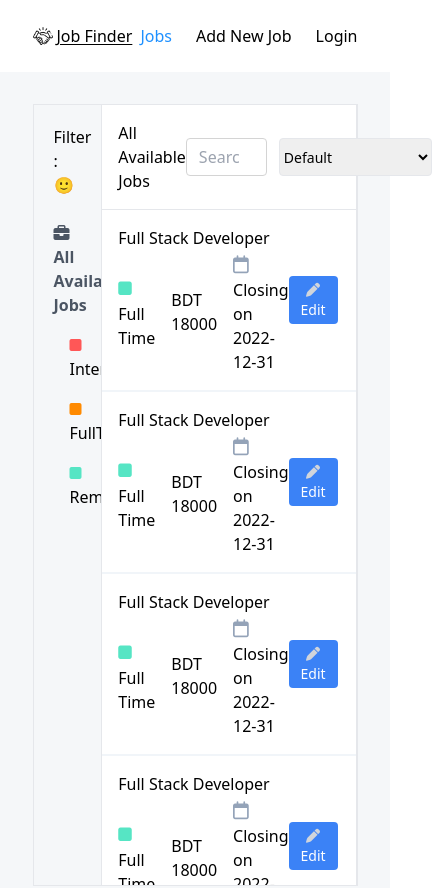
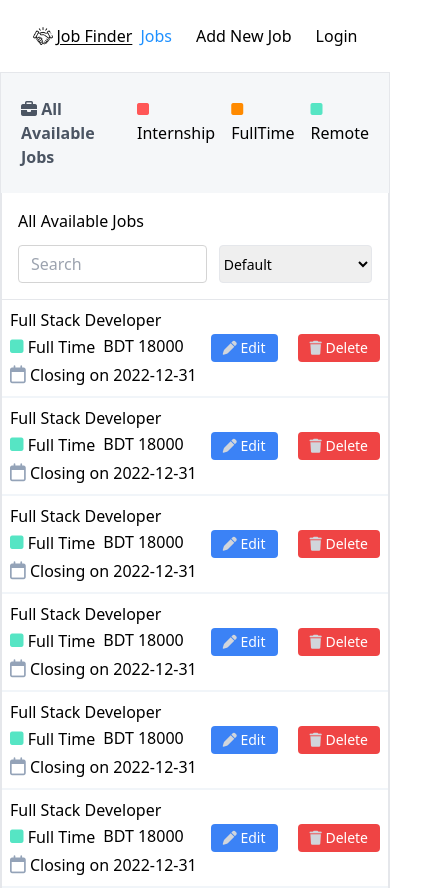
Before and after one commit to Imran-2022/jobFinderF, a React (Vite) app: page / in a window 390 px wide. Shown: the top 888 px of the page, 432 px wide, since content can reach past the window. Built offline with nearby package versions, Linux system fonts and the light colour scheme.

Commit message:
home page responsive

```diff
--- a/src/components/HomeMenu.jsx
+++ b/src/components/HomeMenu.jsx
@@ -2,8 +2,8 @@ import React from 'react';
 
 const HomeMenu = () => {
     return (
-        <div className='flex items-center justify-between border-b p-4'>
-            <p>All Available Jobs</p>
+        <div className='flex flex-wrap items-center justify-between border-b p-4'>
+            <p className='pb-3 sm:pb-0'>All Available Jobs</p>
             <div className='flex gap-3'>
                 <div className="xl:w-52">
                     <div className="relative flex w-full flex-wrap items-stretch">
--- a/src/components/JobCard.jsx
+++ b/src/components/JobCard.jsx
@@ -3,12 +3,12 @@ import { Link } from 'react-router-dom';
 
 const JobCard = () => {
     return (
-        <div className='p-4 '>
+        <div className='p-2 sm:p-4 '>
             <div className='flex justify-between items-center'>
                 <Link to={`/jobs/details/${1}`}>
                     <div>
                         <p className='hover:underline hover:underline-offset-4'>Full Stack Developer</p>
-                        <div className='flex gap-4 items-center'>
+                        <div className='flex flex-wrap gap-x-2 sm:gap-4 items-center'>
                             {/* <i className={`fa-solid fa-stop  text-lg mr-1.5 !text-${type == 'Remote' ? '[#56E5C4]' : (type == 'Internship' ? '[#FF5757]' : '[#FF8A00]')}`}></i> */}
                             <p><i className={`fa-solid fa-stop  text-lg  !text-[#56E5C4]`}></i> Full Time</p>
                             <p>BDT 18000</p>
@@ -16,7 +16,7 @@ const JobCard = () => {
                         </div>
                     </div>
                 </Link>
-                <div className="flex gap-5">
+                <div className="flex flex-wrap shrink-0 gap-5">
                     <Link to={`/jobs/edit/${1}`}>
                         <button type="button" className="bg-blue-500 hover:bg-blue-700 text-white text-sm py-1 px-3 rounded">
                             <i className="fa-solid fa-pen text-gray-300"></i> Edit
--- a/src/components/SideBar.jsx
+++ b/src/components/SideBar.jsx
@@ -2,9 +2,9 @@ import React from 'react'
 
 function SideBar() {
   return (
-    <div className='p-5'>
-        <p className=''>Filter : 🙂</p>
-        <ul className='py-4'>
+    <div className='px-5 md:p-5 flex items-center gap-2 md:5 flex-wrap md:block'>
+        <p className='hidden sm:block'>Filter : 🙂</p>
+        <ul className='py-4 flex md:block'>
             <li className='font-bold text-gray-600 cursor-pointer py-2'><i className="fa-solid fa-briefcase"></i> All Available Jobs</li>
             <li className='ml-4 py-2 cursor-pointer'><i className="fa-solid fa-stop !text-[#FF5757]"></i> Internship</li>
             <li className='ml-4 py-2 cursor-pointer'><i className="fa-solid fa-stop !text-[#FF8A00]"></i> FullTime</li>
--- a/src/pages/Home.jsx
+++ b/src/pages/Home.jsx
@@ -6,11 +6,11 @@ import Layout from '../Layout';
 
 const Home = () => {
     return (
-        <Layout className='py-8'>
-            <div className='w-10/12 m-auto min-h-[84vh] border'>
-                <div className='grid grid-cols-5 gap-4'>
+        <Layout className='sm:py-8'>
+            <div className='lg:w-10/12 sm:w-11/12 m-auto min-h-[84vh] border'>
+                <div className='grid md:grid-cols-5 md:gap-4'>
                     <SideBar />
-                    <div className='col-span-4 border-x bg-white min-h-[84vh]'>
+                    <div className='md:col-span-4 border-x bg-white min-h-[84vh]'>
                         <HomeMenu />
                         <div className='max-h-[80vh] overflow-y-auto scrollbar-hide'>
                             <Job />
```
